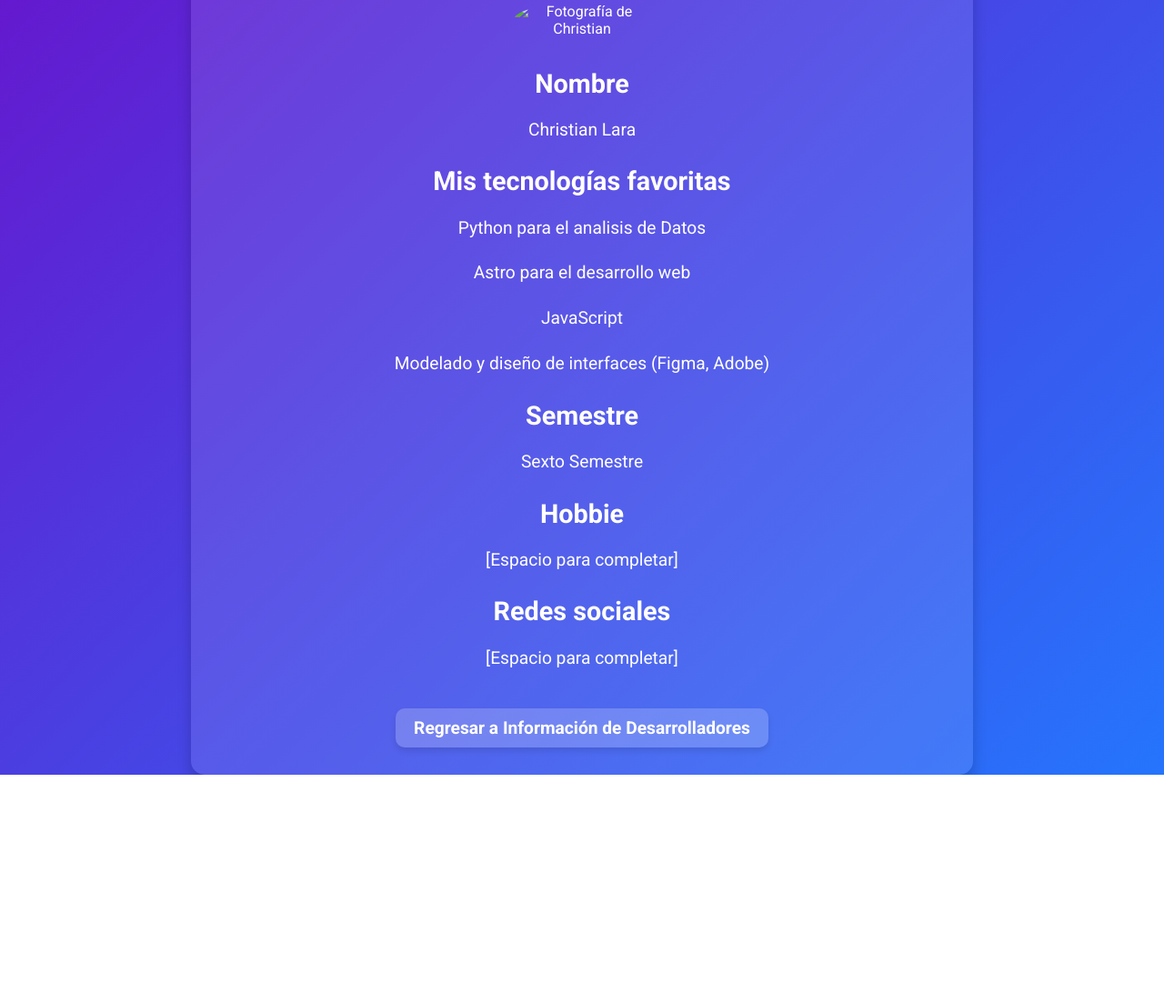
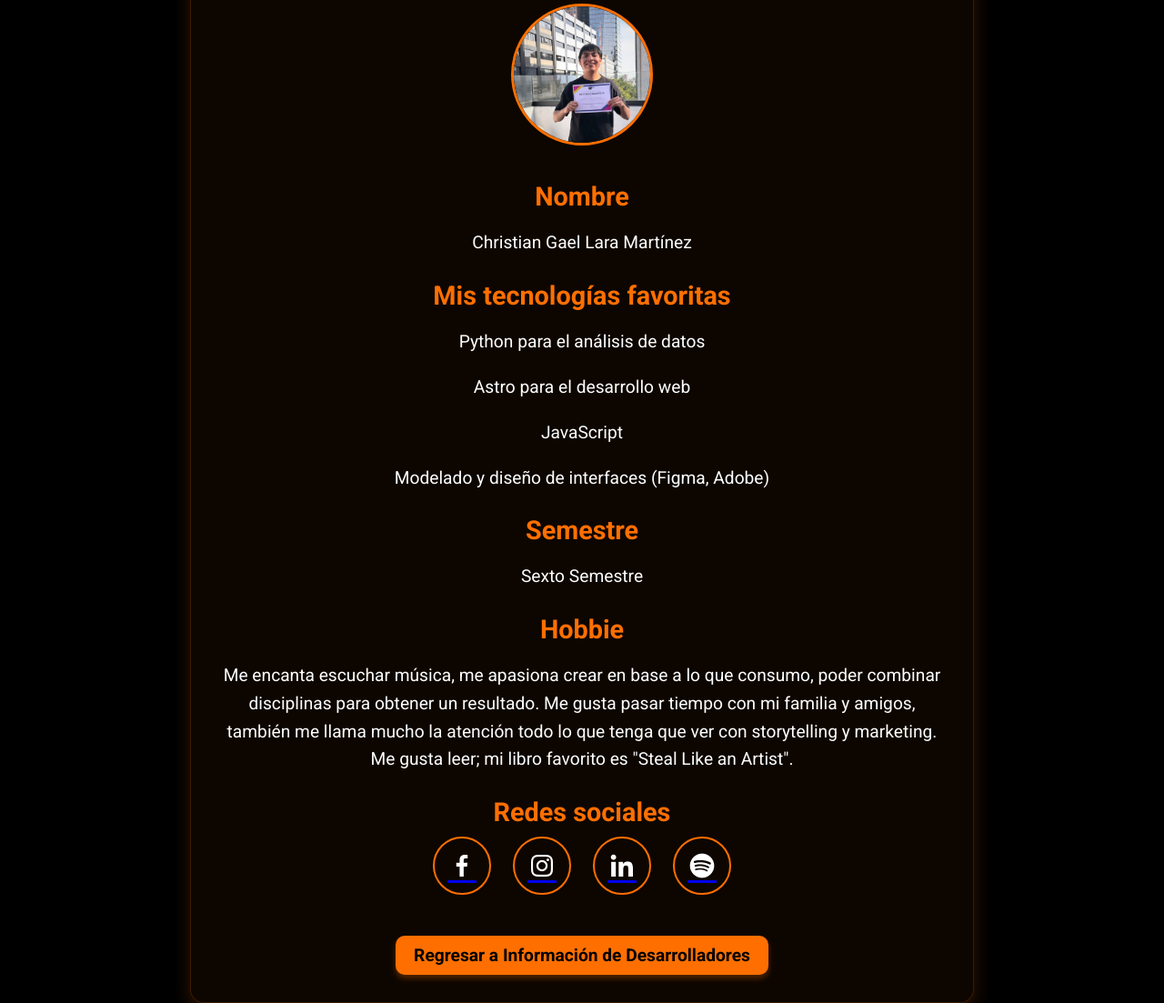
Before and after one commit to ChristianLaraa/ICO_TE_-404-Team-Not-Found-, a plain HTML site: page 404_TeamNotFound/ProyectoParcial/chris.html in a window 1280 px wide. Shown: the part 192-1295 px from the top of the page at 91% size. Before the commit the page ends 1044 px from the top, so only its background shows below. Drawn offline with nearby package versions, Linux system fonts and the light colour scheme.

Commit message:
cambios en chris.html y add foto

```diff
--- a/404_TeamNotFound/ProyectoParcial/chris.html
+++ b/404_TeamNotFound/ProyectoParcial/chris.html
@@ -1,69 +1,106 @@
 <!DOCTYPE html>
 <html lang="es">
 <head>
-    <meta charset="UTF-8">
-    <meta name="viewport" content="width=device-width, initial-scale=1.0">
+  <meta charset="UTF-8" />
+  <meta name="viewport" content="width=device-width, initial-scale=1.0"/>
   <title>Información de Christian</title>
-    <link href="https://fonts.googleapis.com/css2?family=Roboto:wght@400;700&family=Pacifico&display=swap" rel="stylesheet">
+  <link href="https://fonts.googleapis.com/css2?family=Roboto:wght@400;700&family=Pacifico&display=swap" rel="stylesheet"/>
+  <link href="https://unpkg.com/boxicons@2.1.4/css/boxicons.min.css" rel="stylesheet"/>
+
   <style>
-        body {
-            font-family: 'Roboto', sans-serif;
-            background: linear-gradient(135deg, #6a11cb, #2575fc);
-            color: #fff;
-            margin: 0;
-            padding: 0;
-            display: flex;
-            justify-content: center;
-            align-items: center;
-            min-height: 100vh;
-            text-align: center;
+    body{
+      font-family:'Roboto',sans-serif;
+      background:#000;
+      color:#fff;
+      margin:0;
+      padding:0;
+      display:flex;
+      justify-content:center;
+      align-items:center;
+      min-height:100vh;
+      text-align:center;
     }
-        .container {
-            max-width: 800px;
-            width: 90%;
-            background: rgba(255, 255, 255, 0.1);
-            padding: 30px;
-            border-radius: 15px;
-            box-shadow: 0 8px 15px rgba(0, 0, 0, 0.2);
+    .container{
+      max-width:800px;
+      width:90%;
+      background:rgba(255,111,0,.05);
+      padding:30px;
+      border-radius:15px;
+      box-shadow:0 8px 20px rgba(255,111,0,.2);
+      border:1px solid rgba(255,111,0,.2);
     }
-        h1 {
-            font-family: 'Pacifico', cursive;
-            font-size: 2.5rem;
-            margin-bottom: 20px;
+    h1{
+      font-family:'Pacifico',cursive;
+      font-size:2.5rem;
+      margin-bottom:20px;
+      color:#ff6f00;
     }
-        .section {
-            margin-bottom: 20px;
+    .section{margin-bottom:25px;}
+    .section img{
+      max-width:150px;border-radius:50%;margin-bottom:10px;
+      border:3px solid #ff6f00;
     }
-        .section img {
-            max-width: 150px;
-            border-radius: 50%;
-            margin-bottom: 10px;
+    .section h2{font-size:1.8rem;margin-bottom:10px;color:#ff6f00;}
+    .section p{font-size:1.2rem;line-height:1.6;}
+    a.button{
+      text-decoration:none;color:#000;font-size:1.2rem;font-weight:bold;
+      display:inline-block;margin-top:20px;padding:10px 20px;
+      background:#ff6f00;border-radius:10px;
+      transition:.3s;box-shadow:0 4px 6px rgba(255,111,0,.3);
     }
-        .section h2 {
-            font-size: 1.8rem;
-            margin-bottom: 10px;
+    a.button:hover{
+      background:#ffa040;transform:scale(1.05);
+      box-shadow:0 6px 10px rgba(255,111,0,.5);
     }
-        .section p {
-            font-size: 1.2rem;
-            line-height: 1.6;
+
+    /* --- PROTAGONISTA: Redes sociales --------------------------- */
+    .social-icons{
+      display:flex;
+      justify-content:center;
+      gap:24px;               /* espacio uniforme entre botones   */
+      flex-wrap:wrap;
+      margin-top:10px;
     }
-        a {
-            text-decoration: none;
-            color: #fff;
-            font-size: 1.2rem;
-            font-weight: bold;
-            display: inline-block;
-            margin-top: 20px;
-            padding: 10px 20px;
-            background: rgba(255, 255, 255, 0.2);
-            border-radius: 10px;
-            transition: all 0.3s ease;
-            box-shadow: 0 4px 6px rgba(0, 0, 0, 0.1);
+    .social-icons a{
+      position:relative;
+      width:60px;height:60px;
+      display:flex;align-items:center;justify-content:center;
+      border:2px solid #ff6f00;
+      border-radius:50%;
+      overflow:hidden;
+      transition:.4s;
+      isolation:isolate;      /* permite superponer pseudo-elemento */
     }
-        a:hover {
-            background: rgba(255, 255, 255, 0.4);
-            transform: scale(1.05);
-            box-shadow: 0 6px 10px rgba(0, 0, 0, 0.2);
+
+    /* halo iluminado que desliza */
+    .social-icons a::before{
+      content:'';
+      position:absolute;inset:0;
+      background:#ff6f00;
+      transform:translateY(100%);
+      transition:transform .4s;
+      z-index:-1;             /* detrás del icono */
+    }
+    /* al hacer hover: halo sube */
+    .social-icons a:hover::before{
+      transform:translateY(0);
+    }
+
+    /* icono propiamente */
+    .social-icons i{
+      font-size:32px;
+      color:#fff;
+      transition:transform .4s,color .4s;
+    }
+    /* al pasar el cursor: el icono crece y se oscurece */
+    .social-icons a:hover i{
+      transform:scale(1.15);
+      color:#000;
+    }
+
+    /* pequeño rebote al hacer clic */
+    .social-icons a:active{
+      transform:scale(.9);
     }
   </style>
 </head>
@@ -74,19 +111,19 @@
     <!-- Fotografía -->
     <div class="section">
       <h2>Fotografía</h2>
-            <img src="ruta_a_foto.jpg" alt="Fotografía de Christian">
+      <img src="/fotos/integrantes/chris.png" alt="Fotografía de Christian" />
     </div>
 
     <!-- Nombre -->
     <div class="section">
       <h2>Nombre</h2>
-            <p>Christian Lara</p>
+      <p>Christian Gael Lara Martínez</p>
     </div>
 
     <!-- Tecnologías favoritas -->
     <div class="section">
       <h2>Mis tecnologías favoritas</h2>
-            <p>Python para el analisis de Datos</p>
+      <p>Python para el análisis de datos</p>
       <p>Astro para el desarrollo web</p>
       <p>JavaScript</p>
       <p>Modelado y diseño de interfaces (Figma, Adobe)</p>
@@ -101,16 +138,35 @@
     <!-- Hobbie -->
     <div class="section">
       <h2>Hobbie</h2>
-            <p>[Espacio para completar]</p>
+      <p>
+        Me encanta escuchar música, me apasiona crear en base a lo que consumo,
+        poder combinar disciplinas para obtener un resultado. Me gusta pasar
+        tiempo con mi familia y amigos, también me llama mucho la atención todo
+        lo que tenga que ver con storytelling y marketing. Me gusta leer; mi
+        libro favorito es "Steal Like an Artist".
+      </p>
     </div>
 
     <!-- Redes sociales -->
     <div class="section">
       <h2>Redes sociales</h2>
-            <p>[Espacio para completar]</p>
+      <div class="social-icons">
+        <a href="https://www.facebook.com/christian.lara.935016" target="_blank" aria-label="Facebook">
+          <i class="bx bxl-facebook"></i>
+        </a>
+        <a href="https://www.instagram.com/christian.laraa_/" target="_blank" aria-label="Instagram">
+          <i class="bx bxl-instagram"></i>
+        </a>
+        <a href="https://www.linkedin.com/in/christian-gael-lara-martinez-1252251bb/" target="_blank" aria-label="LinkedIn">
+          <i class="bx bxl-linkedin"></i>
+        </a>
+        <a href="https://open.spotify.com/user/d7fkhw8orwufp4t5lyd4k4p45?si=8a8ca6cf4cab4dbb" target="_blank" aria-label="Spotify">
+          <i class="bx bxl-spotify"></i>
+        </a>
+      </div>
     </div>
 
-        <a href="apartado4.html">Regresar a Información de Desarrolladores</a>
+    <a href="apartado4.html" class="button">Regresar a Información de Desarrolladores</a>
   </div>
 </body>
 </html>
```
Also changed, not shown: 404_TeamNotFound/ProyectoParcial/fotos/integrantes/chris.png (added). Lines whose indentation alone changed are shown as unchanged.
